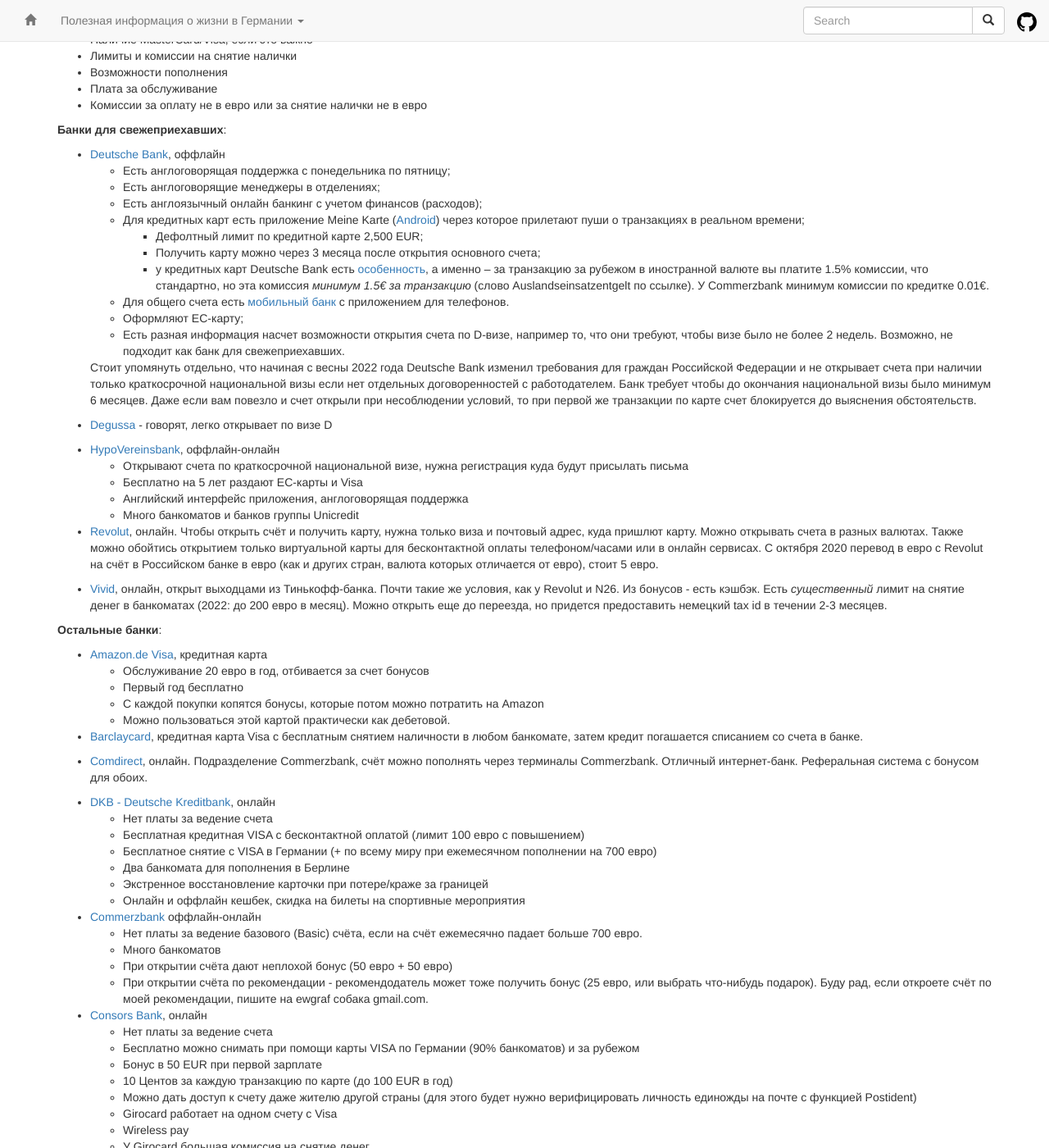
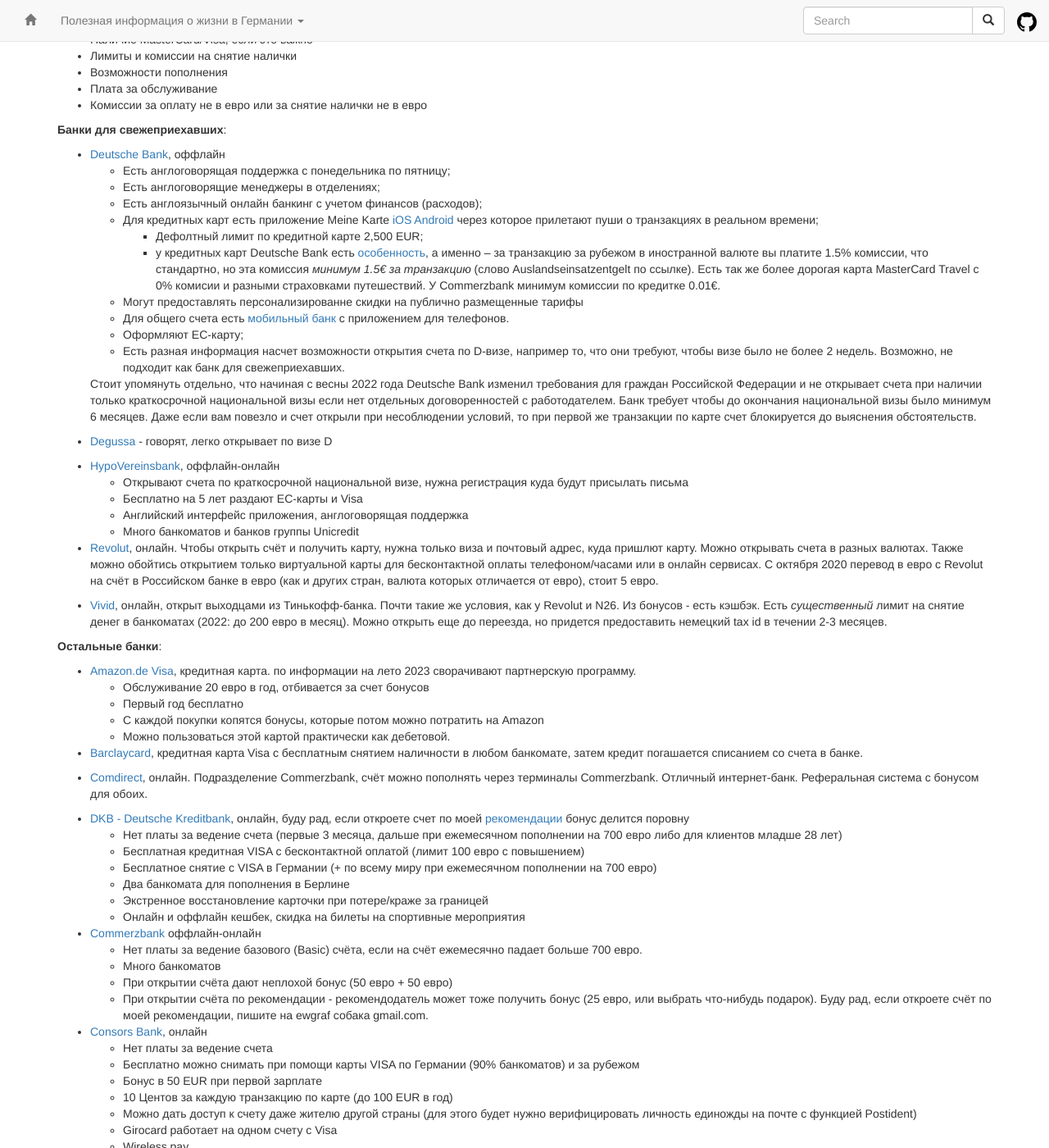
Before and after one commit to ru-de/faq, a Jekyll site: the page built from pages/Финансы и Банки.md, in a window 1280 px wide and 1400 px high, scrolled down 1452 px. Shown: the whole window at 82% size. Built offline with Jekyll 4.4.1, drawn with Linux system fonts in a browser that asks for light colours; nearby versions of some CDN libraries; some of the changed text lies outside the part shown.

Commit message:
sync github pages

```diff
--- a/pages/Финансы и Банки.md
+++ b/pages/Финансы и Банки.md
@@ -67,10 +67,10 @@ https://www.check24.de/konto-kredit/ - агрегатор предложений
   - Есть англоговорящая поддержка с понедельника по пятницу;
   - Есть англоговорящие менеджеры в отделениях;
   - Есть англоязычный онлайн банкинг с учетом финансов (расходов);
-  - Для кредитных карт есть приложение Meine Karte ([Android](https://play.google.com/store/apps/details?id=com.db.businessline.cardapp&hl=en)) через которое прилетают пуши о транзакциях в реальном времени;
+  - Для кредитных карт есть приложение Meine Karte [iOS](https://apps.apple.com/de/app/meine-karte-deutsche-bank-ag/id945609921) [Android](https://play.google.com/store/apps/details?id=com.db.businessline.cardapp&hl=en) через которое прилетают пуши о транзакциях в реальном времени;
     - Дефолтный лимит по кредитной карте 2,500 EUR;
-    - Получить карту можно через 3 месяца после открытия основного счета;
-    - у кредитных карт Deutsche Bank есть [особенность](https://www.deutsche-bank.de/pk/konto-und-karte/karten-im-ueberblick/karten-im-vergleich.html), а именно -- за транзакцию за рубежом в иностранной валюте вы платите 1.5% комиссии, что стандартно, но эта комиссия *минимум 1.5€ за транзакцию* (слово Auslandseinsatzentgelt по ссылке). У Commerzbank минимум комиссии по кредитке 0.01€.
+    - у кредитных карт Deutsche Bank есть [особенность](https://www.deutsche-bank.de/pk/konto-und-karte/karten-im-ueberblick/karten-im-vergleich.html), а именно -- за транзакцию за рубежом в иностранной валюте вы платите 1.5% комиссии, что стандартно, но эта комиссия *минимум 1.5€ за транзакцию* (слово Auslandseinsatzentgelt по ссылке). Есть так же более дорогая карта MasterCard Travel с 0% комисии и разными страховками путешествий. У Commerzbank минимум комиссии по кредитке 0.01€.
+  - Могут предоставлять персонализированне скидки на публично размещенные тарифы
   - Для общего счета есть [мобильный банк](https://www.deutsche-bank.de/pfb/content/pk-digital-banking-apps.html) с приложением для телефонов.
   - Оформляют EC-карту;
   - Есть разная информация насчет возможности открытия счета по D-визе, например то, что они требуют, чтобы визе было не более 2 недель. Возможно, не подходит как банк для свежеприехавших.
@@ -92,7 +92,7 @@ https://www.check24.de/konto-kredit/ - агрегатор предложений
 
 **Остальные банки**:
 
-- [Amazon.de Visa](http://www.lbb.de/amazon), кредитная карта
+- [Amazon.de Visa](http://www.lbb.de/amazon), кредитная карта. по информации на лето 2023 сворачивают партнерскую программу.
   - Обслуживание 20 евро в год, отбивается за счет бонусов
   - Первый год бесплатно
   - С каждой покупки копятся бонусы, которые потом можно потратить на Amazon
@@ -102,8 +102,8 @@ https://www.check24.de/konto-kredit/ - агрегатор предложений
 
 - [Comdirect](https://www.comdirect.de), онлайн. Подразделение Commerzbank, счёт можно пополнять через терминалы Commerzbank. Отличный интернет-банк. Реферальная система с бонусом для обоих.
 
-- [DKB - Deutsche Kreditbank](https://www.dkb.de), онлайн
-  - Нет платы за ведение счета
+- [DKB - Deutsche Kreditbank](https://www.dkb.de), онлайн, буду рад, если откроете счет по моей [рекомендации](https://freundewerben.dkb.de/PLpnvGqQ) бонуc делится поровну
+  - Нет платы за ведение счета (первые 3 месяца, дальше при ежемесячном пополнении на 700 евро либо для клиентов младше 28 лет)
   - Бесплатная кредитная VISA с бесконтактной оплатой (лимит 100 евро с повышением)
   - Бесплатное снятие с VISA в Германии (+ по всему миру при ежемесячном пополнении на 700 евро)
   - Два банкомата для пополнения в Берлине
```
Also changed, not shown: other parts of pages/Финансы и Банки.md (+2 -0 lines).
